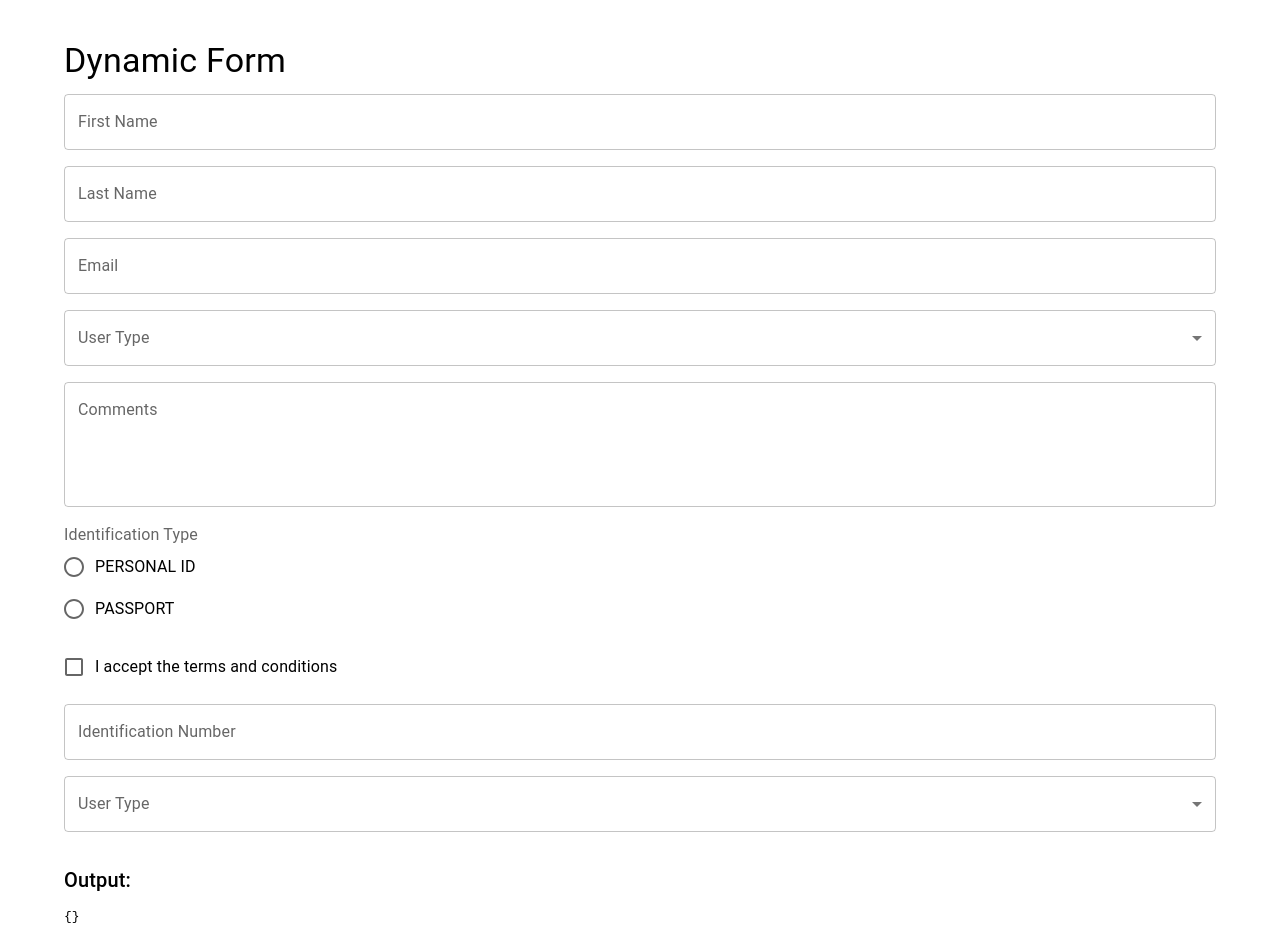
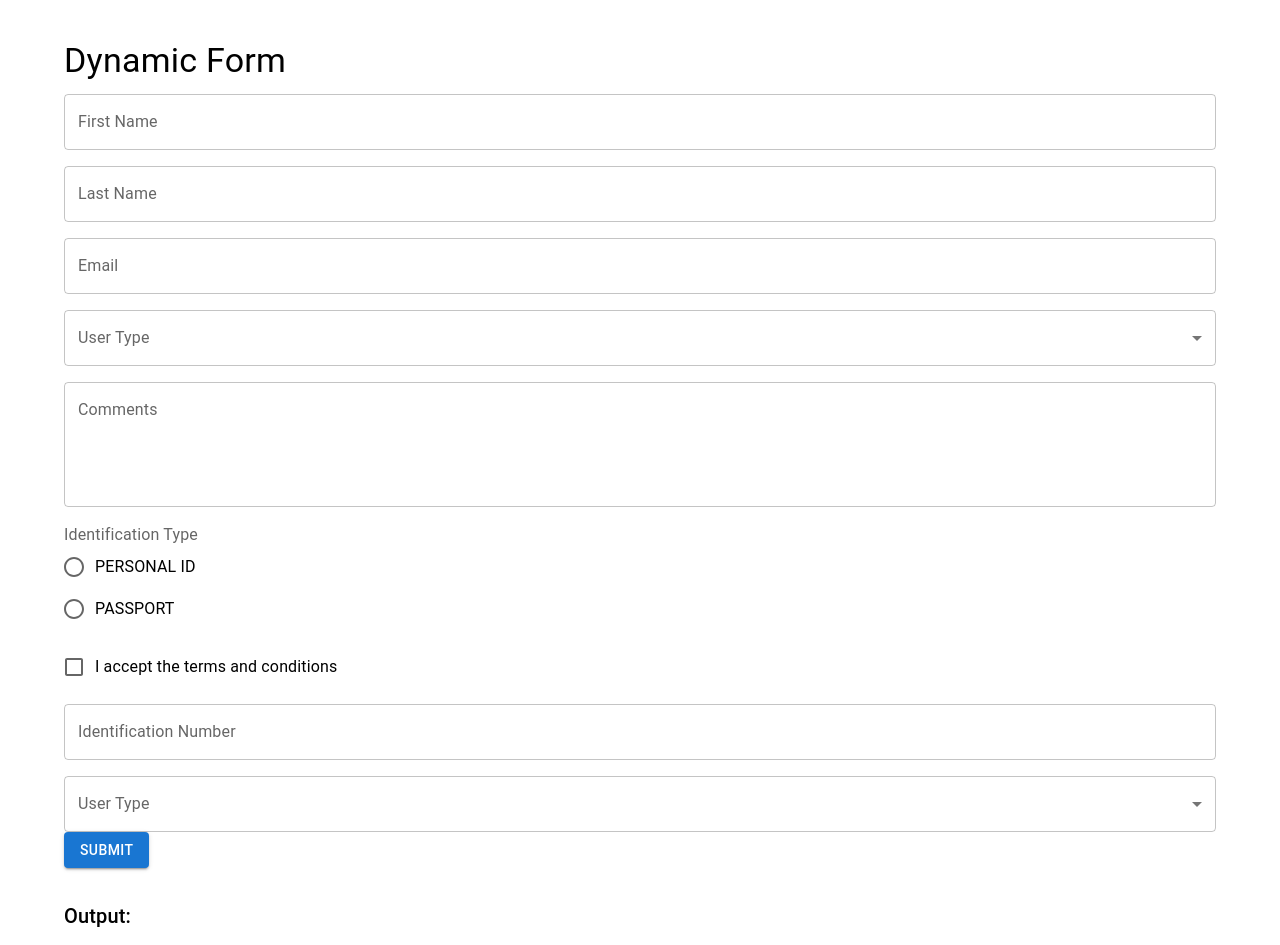
Before and after one commit to GIGGSI/dynamic-form, a React (Vite) app: page / in a window 1280 px wide. Shown: the top 945 px of the page. Built offline with nearby package versions, Linux system fonts and the light colour scheme.

Commit message:
feat: create button with dynamic props

```diff
--- /dev/null
+++ b/src/components/FormActionButton.tsx
@@ -0,0 +1,33 @@
+import { Button } from '@mui/material';
+
+type FormActionButtonProps = {
+  onClick: () => void;
+  label?: string;
+  loading?: boolean;
+  disabled?: boolean;
+  type?: 'button' | 'submit';
+  variant?: 'contained' | 'outlined' | 'text';
+  color?: 'primary' | 'secondary' | 'success' | 'error';
+};
+
+export default function FormActionButton({
+  onClick,
+  label = 'Submit',
+  loading = false,
+  disabled = false,
+  type = 'button',
+  variant = 'contained',
+  color = 'primary'
+}: FormActionButtonProps) {
+  return (
+    <Button
+      onClick={onClick}
+      type={type}
+      disabled={disabled || loading}
+      variant={variant}
+      color={color}
+    >
+      {loading ? 'Loading...' : label}
+    </Button>
+  );
+}
--- a/src/components/FormRenderer.tsx
+++ b/src/components/FormRenderer.tsx
@@ -7,6 +7,7 @@ import TextAreaField from './fields/TextArea';
 import RadioField from './fields/RadioField';
 import CheckboxField from './fields/CheckboxField';
 import FormGroup from './fields/FormGroup';
+import FormActionButton from './FormActionButton';
 
 import { isFieldVisible } from '../utils/visibility';
 
@@ -20,6 +21,7 @@ type Props = {
 
 export default function FormRenderer({ schema, onChange, parentValues, parentAllValues }: Props) {
     const [values, setValues] = useState<Record<string, any>>(parentValues || {});
+    const [submitted, setSubmitted] = useState<boolean>(false);
 
     const handleChange = (name: string, value: any) => {
         const updated = { ...values, [name]: value };
@@ -27,7 +29,15 @@ export default function FormRenderer({ schema, onChange, parentValues, parentAll
         onChange(updated);
     };
 
+    const handleSubmit = (e?: React.FormEvent | React.MouseEvent) => {
+        e?.preventDefault();
+        setSubmitted(true);
+        onChange(values);
+        console.log('✅ Final form data:', values);
+    };
+
     return (
+        <form onSubmit={handleSubmit}>
             <Box display="flex" flexDirection="column" gap={2}>
                 {schema.fields.map((field) => {
                     if (!isFieldVisible(field, values)) return null;
@@ -92,5 +102,11 @@ export default function FormRenderer({ schema, onChange, parentValues, parentAll
                     }
                 })}
             </Box>
+            <FormActionButton
+                onClick={handleSubmit}
+                label="Submit"
+                type="submit"
+            />
+        </form>
     );
 }
```
Lines whose indentation alone changed are shown as unchanged.
